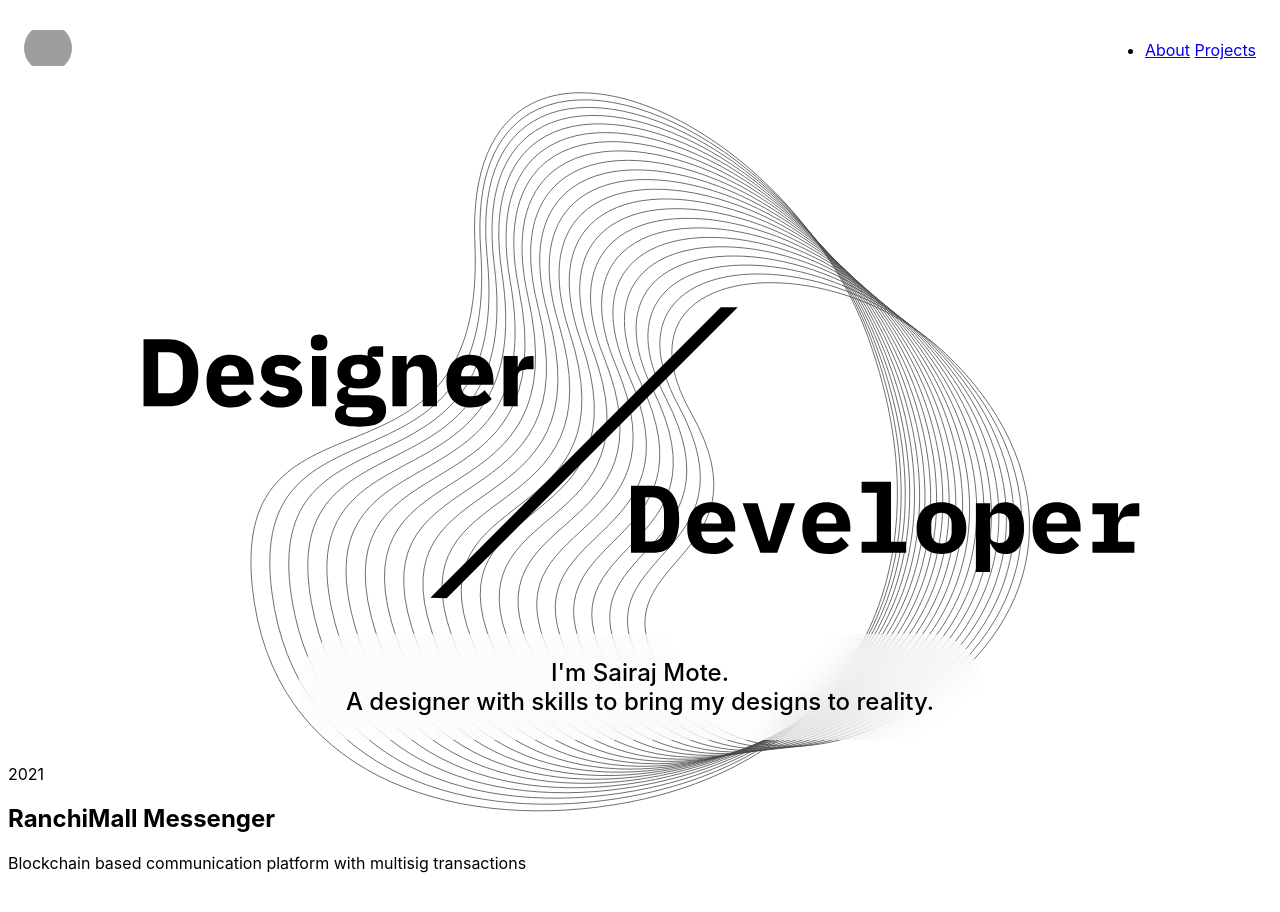
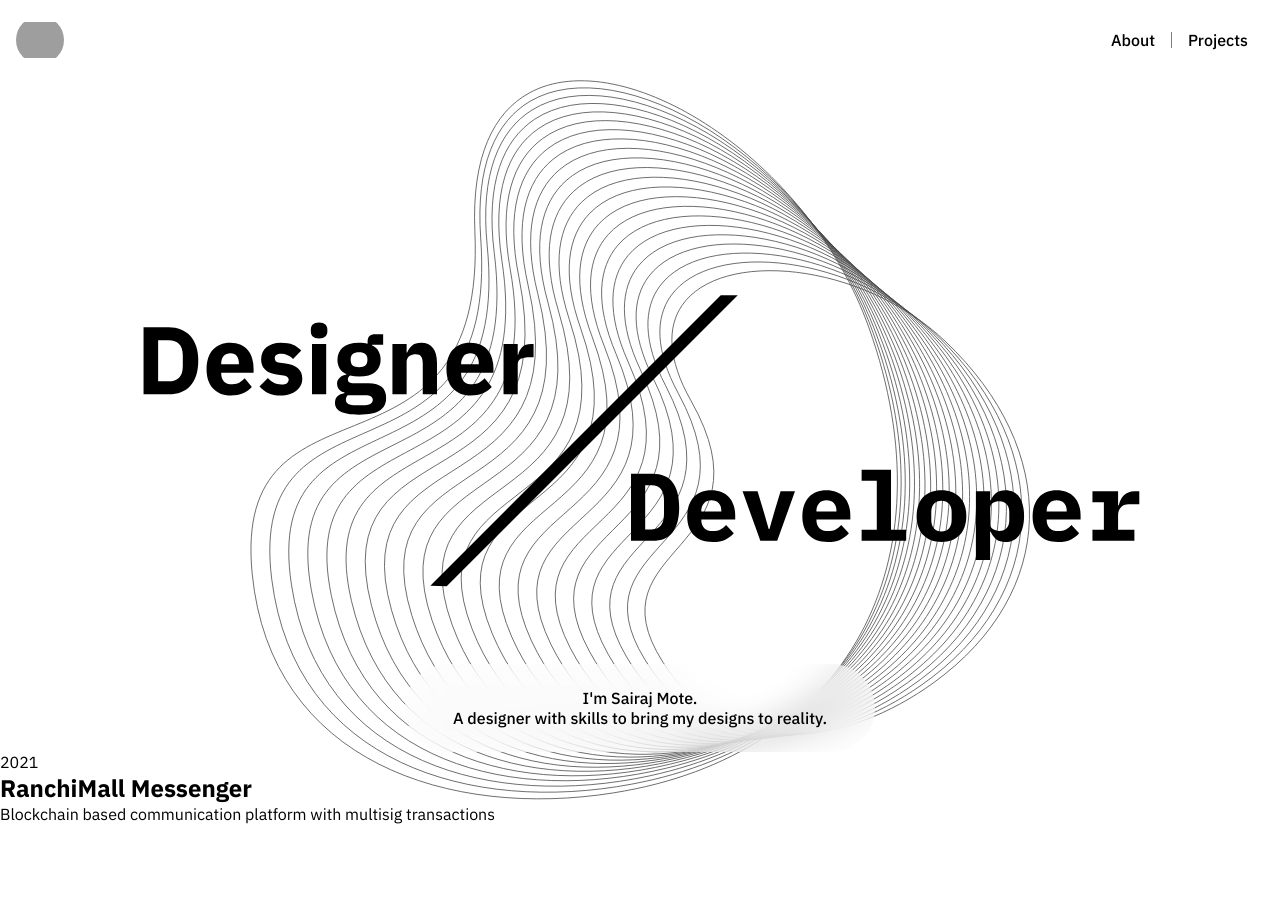
Before and after one commit to sairaj-mote/portfolio, a plain HTML site: page index.html in a window 1280 px wide. Drawn offline with nearby package versions, Linux system fonts and the light colour scheme; grey boxes are pictures that could not be loaded.

Commit message:
more styling

```diff
--- a/assets/css/style.scss
+++ b/assets/css/style.scss
@@ -1,10 +1,24 @@
+* {
+  padding: 0;
+  margin: 0;
+  box-sizing: border-box;
+}
+
 :root {
-  font-family: Inter, system-ui, Avenir, Helvetica, Arial, sans-serif;
-
+  font-family: 'IBM Plex Sans', system-ui, -apple-system, BlinkMacSystemFont, 'Segoe UI', Roboto, Oxygen, Ubuntu, Cantarell, 'Open Sans', 'Helvetica Neue', sans-serif;
   font-synthesis: none;
   text-rendering: optimizeLegibility;
   -webkit-font-smoothing: antialiased;
   -moz-osx-font-smoothing: grayscale;
+
+  font-size: clamp(1rem, 1.2vmax, 1.2rem);
+
+}
+
+html,
+body {
+  height: 100%;
+  scroll-behavior: smooth;
 }
 
 img {
@@ -12,16 +26,82 @@ img {
   max-width: 100%;
 }
 
+a {
+  position: relative;
+  text-decoration: none;
+
+  &::after {
+    content: '';
+    position: absolute;
+    height: 0.1rem;
+    bottom: 0;
+    background-color: black;
+    width: 40%;
+    transition: transform 0.2s;
+    transform-origin: center;
+    transform: scaleX(0);
+  }
+
+  &:hover,
+  &:focus-visible {
+    &::after {
+      transform: scaleX(1);
+    }
+  }
+}
+
 header {
   display: flex;
   padding: 1rem;
   justify-content: space-between;
+  position: sticky;
+  top: 0;
+  z-index: 1;
+
+  ul {
+    display: flex;
+    align-items: center;
+    list-style: none;
+    backdrop-filter: blur(1rem);
+    border-radius: 5rem;
+
+    li {
+      display: flex;
+      position: relative;
+      align-items: center;
+
+      &:not(:last-child) {
+        &::after {
+          content: '';
+          display: block;
+          width: 1px;
+          height: 1em;
+          background-color: rgba(0, 0, 0, 0.5);
+        }
+      }
+    }
+
+    a {
+      position: relative;
+      display: flex;
+      align-items: center;
+      text-decoration: none;
+      color: inherit;
+      font-weight: 500;
+      padding: 0.4rem 1rem;
+      contain: content;
+      justify-content: center;
+
+
+    }
+  }
 }
 
 #profile_pic {
   border-radius: 50%;
   width: 3rem;
   height: 3rem;
+  backdrop-filter: blur(1rem);
 }
 
 #hero_section {
@@ -56,7 +136,6 @@ header {
   bottom: 0;
   padding: 1.5rem 3rem;
   border-radius: 10rem;
-  font-size: 1.5rem;
   font-weight: 500;
 }
 
--- a/index.html
+++ b/index.html
@@ -21,6 +21,8 @@
       <ul>
         <li>
           <a href="#about">About</a>
+        </li>
+        <li>
           <a href="#projects">Projects</a>
         </li>
       </ul>
--- a/main.js
+++ /dev/null
@@ -1,3 +0,0 @@
-import LocomotiveScroll from 'locomotive-scroll';
-
-const locomotiveScroll = new LocomotiveScroll();
```
Also changed, not shown: package.json (deleted, +0 -18 lines), assets/css/style.css, assets/css/style.min.css, javascript.svg (deleted), main.min.js (deleted), 1 other file.
